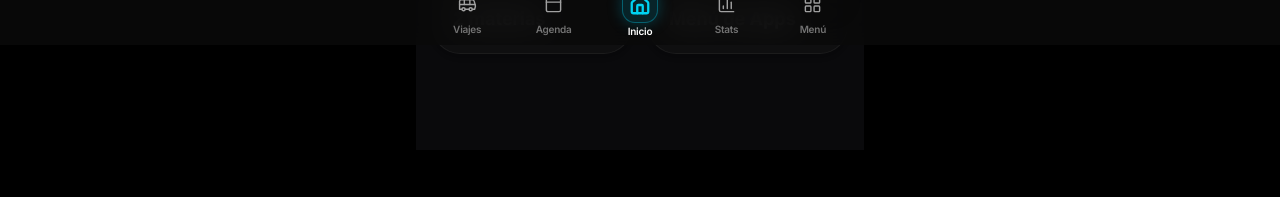
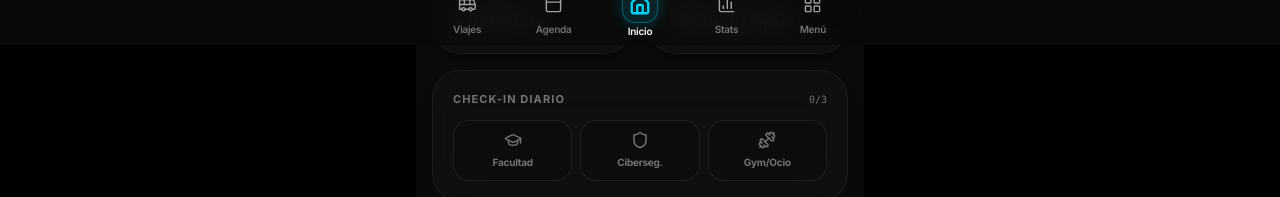
Before and after one commit to aalvaroespinoza/AppHorarios, a Next.js app: page / in a window 1280 px wide. Shown: the part 755-952 px from the top of the page. Built offline with nearby package versions, Linux system fonts and the light colour scheme; no server answers.

Commit message:
feat(tracking): implementar daily log interactivo y check-in de materias con conexion real al engine

```diff
--- a/src/app/page.tsx
+++ b/src/app/page.tsx
@@ -21,6 +21,7 @@ import { TasksWidgetAsync } from '@/features/hub/TasksWidgetAsync';
 import { FinanceWidgetAsync } from '@/features/hub/FinanceWidgetAsync';
 import { ScheduleWidgetAsync } from '@/features/hub/ScheduleWidgetAsync';
 import { VaultWidgetAsync } from '@/features/hub/VaultWidgetAsync';
+import { DailyLogWidgetAsync } from '@/features/hub/DailyLogWidgetAsync';
 
 interface ImmediateActionConfig {
   isRestMode: boolean;
@@ -220,6 +221,11 @@ export default function InicioHubPage() {
           <Suspense fallback={<Skeleton className="aspect-square w-full rounded-[28px]" />}>
             <VaultWidgetAsync />
           </Suspense>
+
+          {/* Widget Check-in Diario */}
+          <Suspense fallback={<Skeleton className="col-span-2 h-28 rounded-[28px]" />}>
+            <DailyLogWidgetAsync />
+          </Suspense>
         </div>
       </motion.div>
     </motion.main>
--- a/src/core/analytics/engine.ts
+++ b/src/core/analytics/engine.ts
@@ -18,6 +18,8 @@ export interface AnalyticsSummary {
   focusHours: number;
   totalExpenses: number;
   travelsCount: number;
+  habitsCompletedToday: number;
+  classesAttended: number;
   dailyActivity: { date: string; day: string; count: number }[];
   categoryBreakdown: { category: string; count: number; percentage: number }[];
 }
@@ -195,12 +197,21 @@ export function getStats(daysBack: number = 7): AnalyticsSummary {
     percentage: Math.round((count / (totalCatEvents || 1)) * 100)
   }));
 
+  // Contar hábitos completados hoy y clases asistidas desde eventos reales
+  const todayStr = now.toISOString().split('T')[0];
+  const habitsCompletedToday = events.filter(
+    e => e.eventName === 'habit_completed' && e.timestamp.startsWith(todayStr)
+  ).length;
+  const classesAttended = events.filter(e => e.eventName === 'class_attended').length;
+
   return {
     totalEvents: events.length,
     tasksCompleted,
     focusHours,
     totalExpenses,
     travelsCount,
+    habitsCompletedToday,
+    classesAttended,
     dailyActivity,
     categoryBreakdown
   };
--- /dev/null
+++ b/src/features/hub/DailyLogWidgetAsync.tsx
@@ -0,0 +1,117 @@
+"use client";
+
+import React, { useState, useEffect } from 'react';
+import { motion } from 'framer-motion';
+import { Shield, GraduationCap, Dumbbell, CheckCircle2 } from 'lucide-react';
+import { trackEvent } from '@/core/analytics/engine';
+
+interface HabitItem {
+  id: string;
+  label: string;
+  icon: React.ComponentType<{ size?: number; className?: string }>;
+  eventCategory: string;
+}
+
+const HABITS: HabitItem[] = [
+  { id: 'facultad', label: 'Facultad', icon: GraduationCap, eventCategory: 'academic' },
+  { id: 'ciberseguridad', label: 'Ciberseg.', icon: Shield, eventCategory: 'focus' },
+  { id: 'habitos', label: 'Gym/Ocio', icon: Dumbbell, eventCategory: 'system' },
+];
+
+function getTodayKey(): string {
+  return new Date().toISOString().split('T')[0];
+}
+
+function getCheckedHabits(): Record<string, boolean> {
+  if (typeof window === 'undefined') return {};
+  try {
+    const stored = localStorage.getItem('lifeos_daily_log');
+    if (stored) {
+      const parsed = JSON.parse(stored);
+      // Solo devolver si es del día actual
+      if (parsed._date === getTodayKey()) {
+        return parsed;
+      }
+    }
+  } catch (e) {}
+  return {};
+}
+
+function saveCheckedHabits(habits: Record<string, boolean>) {
+  if (typeof window === 'undefined') return;
+  localStorage.setItem('lifeos_daily_log', JSON.stringify({ ...habits, _date: getTodayKey() }));
+}
+
+export function DailyLogWidgetAsync() {
+  const [checked, setChecked] = useState<Record<string, boolean>>({});
+  const [isMounted, setIsMounted] = useState(false);
+
+  useEffect(() => {
+    setIsMounted(true);
+    setChecked(getCheckedHabits());
+  }, []);
+
+  const handleToggle = (habit: HabitItem) => {
+    const wasChecked = !!checked[habit.id];
+    const next = { ...checked, [habit.id]: !wasChecked };
+    setChecked(next);
+    saveCheckedHabits(next);
+
+    if (!wasChecked) {
+      trackEvent('habit_completed', habit.eventCategory as any, 1, { habit: habit.id });
+    }
+  };
+
+  const completedCount = HABITS.filter(h => checked[h.id]).length;
+
+  if (!isMounted) {
+    return (
+      <div className="col-span-2 bg-neutral-900/40 border border-neutral-800/60 backdrop-blur-xl rounded-[28px] p-5 animate-pulse h-28" />
+    );
+  }
+
+  return (
+    <div className="col-span-2 bg-neutral-900/40 border border-neutral-800/60 backdrop-blur-xl rounded-[28px] p-5 flex flex-col gap-3 shadow-xl relative overflow-hidden">
+      {/* Indicador de progreso sutil */}
+      <div className="absolute top-0 left-0 h-[2px] bg-emerald-500/60 transition-all duration-500 rounded-full" style={{ width: `${(completedCount / HABITS.length) * 100}%` }} />
+
+      <div className="flex items-center justify-between">
+        <span className="text-[11px] font-bold uppercase tracking-widest text-neutral-500">
+          Check-in Diario
+        </span>
+        {completedCount === HABITS.length ? (
+          <span className="text-[10px] font-bold text-emerald-400 flex items-center gap-1">
+            <CheckCircle2 size={12} /> Completado
+          </span>
+        ) : (
+          <span className="text-[10px] font-mono text-neutral-500">
+            {completedCount}/{HABITS.length}
+          </span>
+        )}
+      </div>
+
+      <div className="flex items-center gap-2">
+        {HABITS.map((habit) => {
+          const Icon = habit.icon;
+          const isOn = !!checked[habit.id];
+
+          return (
+            <motion.button
+              key={habit.id}
+              whileTap={{ scale: 0.92 }}
+              onClick={() => handleToggle(habit)}
+              className={`flex-1 flex flex-col items-center gap-1.5 py-2.5 rounded-2xl border transition-all active:scale-95 ${
+                isOn
+                  ? 'bg-emerald-500/10 border-emerald-500/30 text-emerald-400 shadow-[0_0_15px_rgba(16,185,129,0.15)]'
+                  : 'bg-neutral-950/40 border-neutral-800/80 text-neutral-500 hover:text-neutral-300 hover:border-neutral-700'
+              }`}
+            >
+              <Icon size={18} />
+              <span className="text-[10px] font-bold tracking-tight">{habit.label}</span>
+            </motion.button>
+          );
+        })}
+      </div>
+    </div>
+  );
+}
--- a/src/features/schedule/ClassTimeline.tsx
+++ b/src/features/schedule/ClassTimeline.tsx
@@ -4,7 +4,8 @@ import { useState } from 'react';
 import { motion, AnimatePresence } from 'framer-motion';
 import { parseMateriaInfo } from '@/core/utils/materiaParser';
 import { getSubjectColorMapping } from '@/core/utils/edificio';
-import { Clock, MapPin, Sparkles, Bus } from 'lucide-react';
+import { Clock, MapPin, Sparkles, Bus, CheckCircle2 } from 'lucide-react';
+import { trackEvent } from '@/core/analytics/engine';
 import { Card, CardHeader, CardTitle, CardContent } from "@/components/ui/card";
 import { Button } from "@/components/ui/button";
 import { Badge } from "@/components/ui/badge";
@@ -41,6 +42,31 @@ export function ClassTimeline({
 }: ClassTimelineProps) {
   const items = materiasDelDia || classes || [];
   const [selectedMateria, setSelectedMateria] = useState<any | null>(null);
+  const [attended, setAttended] = useState<Record<string, boolean>>({});
+
+  // Leer asistencias del día actual desde localStorage
+  React.useEffect(() => {
+    if (typeof window === 'undefined') return;
+    try {
+      const todayKey = new Date().toISOString().split('T')[0];
+      const stored = localStorage.getItem('lifeos_class_attendance');
+      if (stored) {
+        const parsed = JSON.parse(stored);
+        if (parsed._date === todayKey) {
+          setAttended(parsed);
+        }
+      }
+    } catch (e) {}
+  }, []);
+
+  const handleAttendance = (materiaName: string, idx: number) => {
+    const key = `class-${idx}`;
+    if (attended[key]) return;
+    const next = { ...attended, [key]: true, _date: new Date().toISOString().split('T')[0] };
+    setAttended(next);
+    localStorage.setItem('lifeos_class_attendance', JSON.stringify(next));
+    trackEvent('class_attended', 'academic', 1, { materia: materiaName });
+  };
 
   const currentTime = horaActualHHMM || (() => {
     const now = new Date();
@@ -173,8 +199,9 @@ export function ClassTimeline({
                     )}
                   </div>
 
+                  <div className="flex gap-2">
                     <Button
-                    className="w-full mt-1 font-semibold text-xs rounded-xl"
+                      className="flex-1 font-semibold text-xs rounded-xl"
                       onClick={() => setSelectedMateria(cls)}
                       variant="secondary"
                       size="sm"
@@ -182,6 +209,27 @@ export function ClassTimeline({
                       <Sparkles size={13} className="mr-1.5 text-cyan-400" />
                       Ver Detalle
                     </Button>
+                    <Button
+                      size="sm"
+                      variant="ghost"
+                      onClick={(e) => {
+                        e.stopPropagation();
+                        handleAttendance(info.nombre, idx);
+                      }}
+                      disabled={!!attended[`class-${idx}`]}
+                      className={`text-xs rounded-xl font-bold shrink-0 transition-all ${
+                        attended[`class-${idx}`]
+                          ? 'text-emerald-400 bg-emerald-500/10 cursor-default'
+                          : 'text-emerald-500 bg-emerald-500/10 hover:bg-emerald-500/20 active:scale-95'
+                      }`}
+                    >
+                      {attended[`class-${idx}`] ? (
+                        <><CheckCircle2 size={14} className="mr-1" /> Asistido</>
+                      ) : (
+                        '✅ Asistencia'
+                      )}
+                    </Button>
+                  </div>
                 </CardContent>
               </Card>
             </div>
```
Lines whose indentation alone changed are shown as unchanged.
